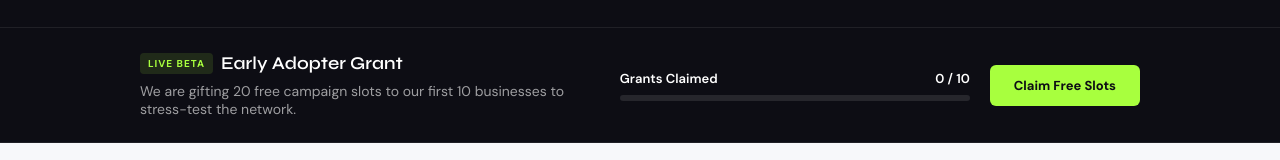
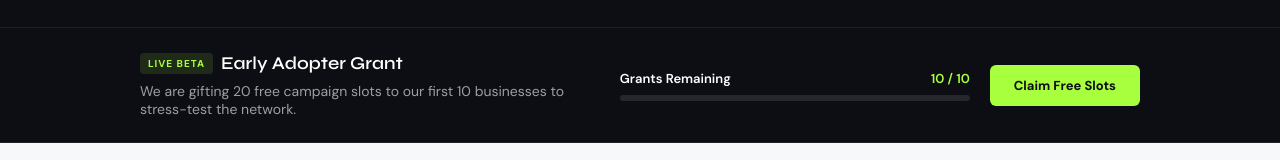
Before and after one commit to Vinbracodetech/taskivo, a React (Vite) app: page / in a window 1280 px wide. Shown: the part 787-947 px from the top of the page. Built offline with nearby package versions, Linux system fonts and the light colour scheme; no server answers; the database is empty.

Commit message:
Add scarcity states and update pricing logic

```diff
--- a/src/pages/Landing.jsx
+++ b/src/pages/Landing.jsx
@@ -15,23 +15,26 @@ const C = {
 
 export default function Landing({ navigate, setAuthMode }) {
   const [openFaq, setOpenFaq] = useState(null);
+
+  // 🔥 SCARCITY STATES 🔥
   const [claimedSpots, setClaimedSpots] = useState(0);
+  const TOTAL_SPOTS = 10;
+  const remainingSpots = Math.max(0, TOTAL_SPOTS - claimedSpots);
 
-  // 🔥 NEW: Pricing Toggle State 🔥
   const [pricingMode, setPricingMode] = useState('social');
 
   useEffect(function () {
     document.title = 'Taskivo — Digital Engagement Infrastructure';
   }, []);
 
+  // 🔥 LIVE DATABASE SYNC FOR GRANTS 🔥
   useEffect(function () {
     async function fetchPilotData() {
       try {
         const { count, error } = await supabase
           .from('profiles')
           .select('*', { count: 'exact', head: true })
-          .eq('role', 'creator')
-          .eq('pilot_claimed', true);
+          .gt('free_credits', 0); // We count anyone who currently holds free credits
 
         if (!error && count !== null) {
           setClaimedSpots(count);
@@ -82,7 +85,6 @@ export default function Landing({ navigate, setAuthMode }) {
     document.head.appendChild(style);
   }, []);
 
-  // 🔥 NEW: Dual Pricing Arrays (4 Tiers Each) 🔥
   const socialPricing = [
     { name: 'Starter', price: '$5', slots: 50, useCase: 'Baseline algorithmic test', features: ['Social Algorithm Verification', 'Guaranteed Like & Comment', 'Anti-Cheat Protection', 'Algorithmic Safety Protocols'] },
     { name: 'Traction', price: '$15', slots: 200, useCase: 'Best Value (Most Popular)', features: ['Social Algorithm Verification', 'Guaranteed Like & Comment', 'Anti-Cheat Protection', 'Algorithmic Safety Protocols'], isPopular: true },
@@ -177,7 +179,7 @@ export default function Landing({ navigate, setAuthMode }) {
         </div>
       </div>
 
-      {/* PILOT PROGRAM BANNER */}
+      {/* 🔥 UPGRADED PILOT PROGRAM BANNER 🔥 */}
       <div style={{ background: C.ink, borderTop: `1px solid ${C.darkLine}`, borderBottom: `1px solid ${C.darkLine}`, padding: '24px 5%' }}>
         <div style={{ maxWidth: 1000, margin: '0 auto', display: 'flex', alignItems: 'center', justifyContent: 'space-between', flexWrap: 'wrap', gap: 20 }}>
           <div style={{ flex: '1 1 300px' }}>
@@ -187,25 +189,28 @@ export default function Landing({ navigate, setAuthMode }) {
             </div>
             <div style={{ color: 'rgba(255,255,255,0.6)', fontSize: 14 }}>We are gifting 20 free campaign slots to our first 10 businesses to stress-test the network.</div>
           </div>
+
           <div style={{ flex: '1 1 250px', maxWidth: 350, width: '100%' }}>
             <div style={{ display: 'flex', justifyContent: 'space-between', color: C.white, fontSize: 13, fontWeight: 600, marginBottom: 8 }}>
-              <span>Grants Claimed</span>
-              <span>{claimedSpots} / 10</span>
+              <span>Grants Remaining</span>
+              <span style={{ color: C.lime }}>{remainingSpots} / {TOTAL_SPOTS}</span>
             </div>
+            {/* The progress bar fills up based on how many are CLAIMED */}
             <div style={{ height: 6, background: 'rgba(255,255,255,0.1)', borderRadius: 10, overflow: 'hidden' }}>
-              <div style={{ width: `${Math.min((claimedSpots / 10) * 100, 100)}%`, height: '100%', background: C.lime, transition: 'width 1s ease-in-out' }}></div>
+              <div style={{ width: `${Math.min((claimedSpots / TOTAL_SPOTS) * 100, 100)}%`, height: '100%', background: C.lime, transition: 'width 1s ease-in-out' }}></div>
             </div>
           </div>
+
           <button
             style={{
-              background: claimedSpots >= 10 ? 'rgba(255,255,255,0.1)' : C.lime,
-              color: claimedSpots >= 10 ? 'rgba(255,255,255,0.4)' : C.ink,
+              background: remainingSpots === 0 ? 'rgba(255,255,255,0.1)' : C.lime,
+              color: remainingSpots === 0 ? 'rgba(255,255,255,0.4)' : C.ink,
               border: 'none', borderRadius: 6, padding: '12px 24px', fontSize: 13, fontWeight: 700,
-              cursor: claimedSpots >= 10 ? 'not-allowed' : 'pointer', fontFamily: "'DM Sans', sans-serif"
+              cursor: remainingSpots === 0 ? 'not-allowed' : 'pointer', fontFamily: "'DM Sans', sans-serif"
             }}
-            onClick={function() { if (claimedSpots < 10) claimFreeGrant(); }}
+            onClick={function() { if (remainingSpots > 0) claimFreeGrant(); }}
           >
-            {claimedSpots >= 10 ? 'Cohort Full' : 'Claim Free Slots'}
+            {remainingSpots === 0 ? 'Cohort Full' : 'Claim Free Slots'}
           </button>
         </div>
       </div>
@@ -290,7 +295,6 @@ export default function Landing({ navigate, setAuthMode }) {
           </div>
         </div>
 
-        {/* Updated Grid for 4 Columns */}
         <div style={{ display: 'grid', gridTemplateColumns: 'repeat(auto-fit, minmax(240px, 1fr))', gap: 24, maxWidth: 1200, margin: '0 auto', alignItems: 'center' }}>
           {activePricing.map(function(plan, i) {
             return (
```
